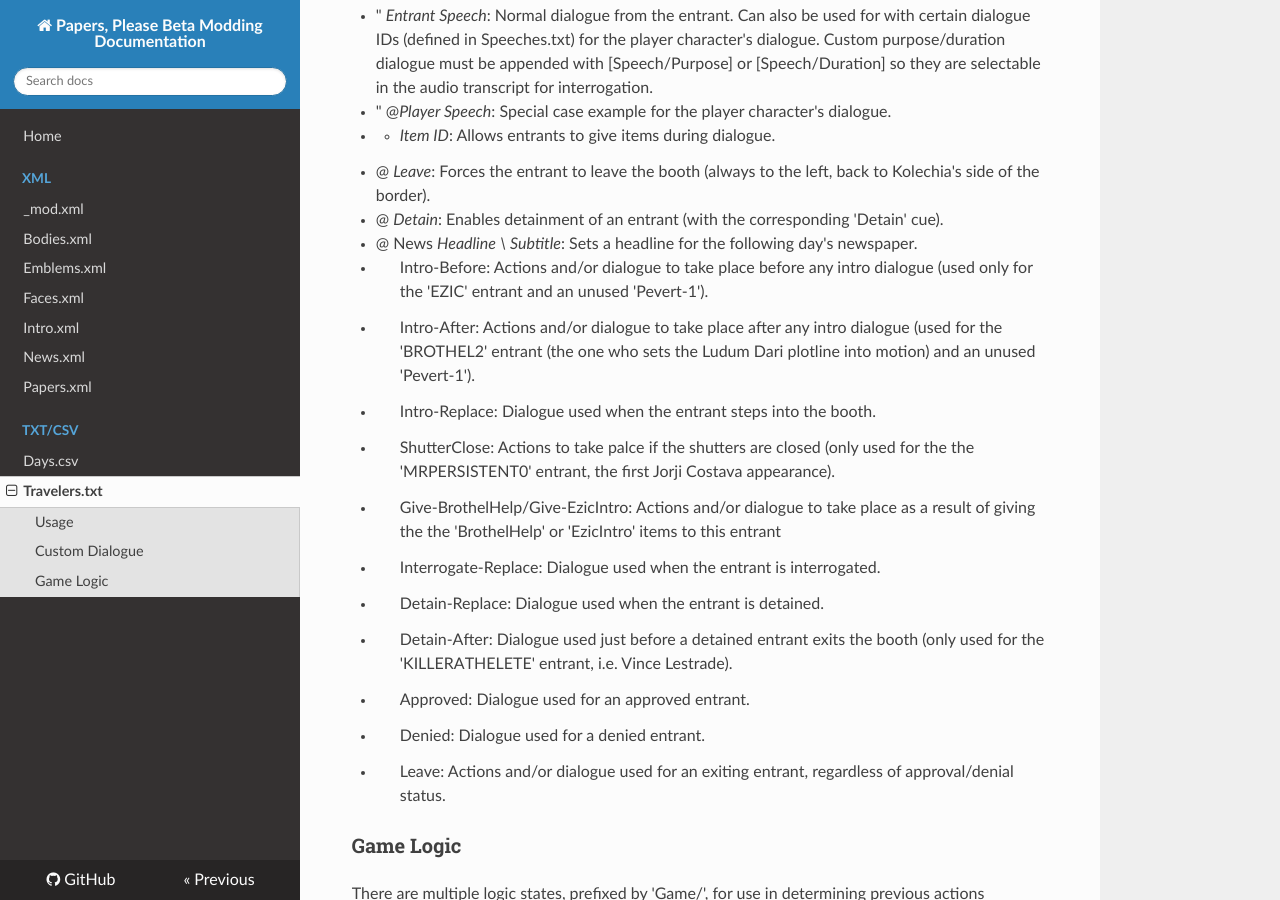
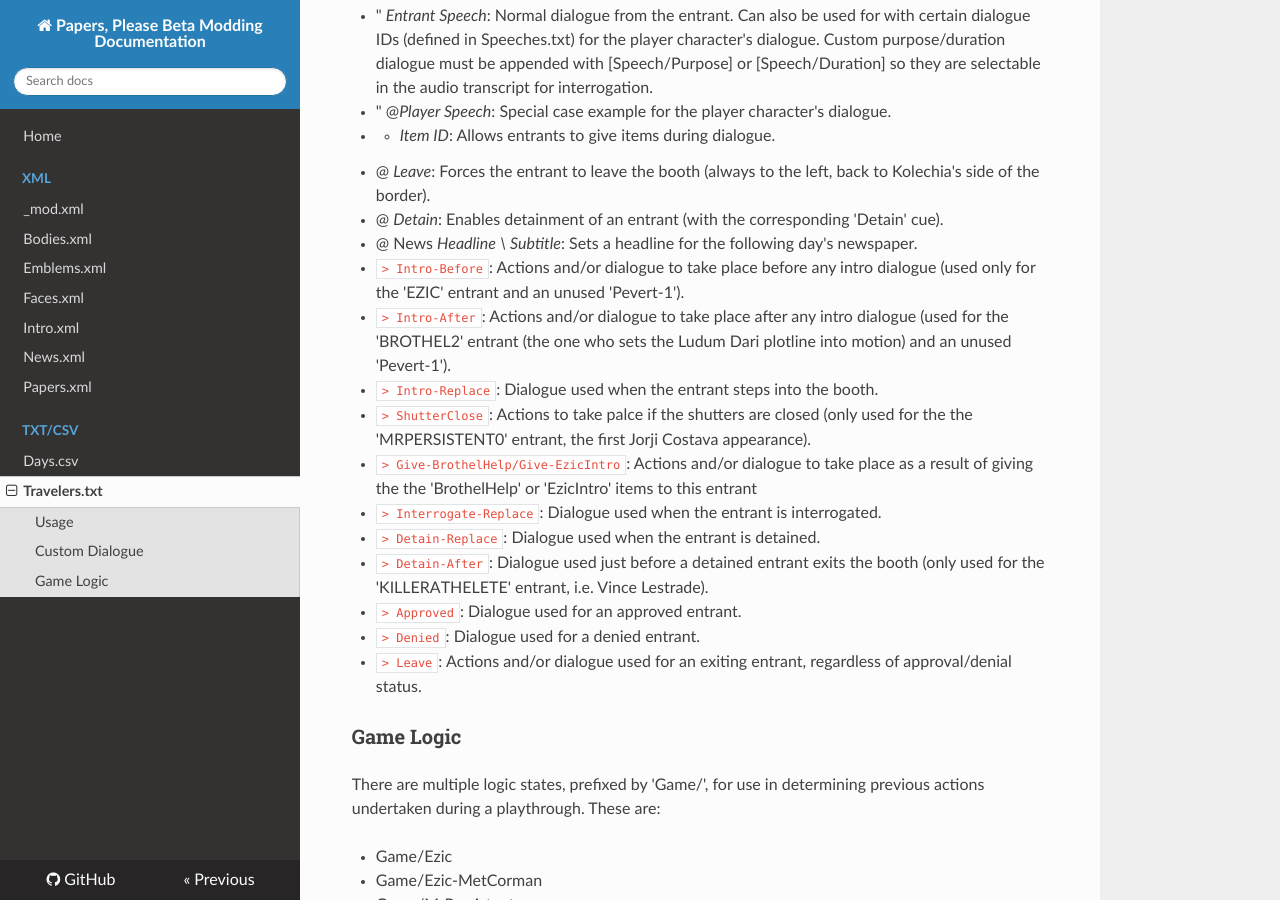
Before and after one commit to marinesciencedude/PapersPleaseModdingDoc, an MkDocs documentation site: the page built from docs/txt-csv/Travelers.md, in a window 1280 px wide and 900 px high, scrolled down 1480 px. Built offline with MkDocs 1.6.1, drawn with Linux system fonts in a browser that asks for light colours; nearby versions of some CDN libraries; some of the changed text lies outside the part shown.

````diff
--- a/docs/txt-csv/Travelers.md
+++ b/docs/txt-csv/Travelers.md
@@ -61,17 +61,17 @@ RANOM_ENTRANT
 * @ *Leave*: Forces the entrant to leave the booth (always to the left, back to Kolechia's side of the border).
 * @ *Detain*: Enables detainment of an entrant (with the corresponding 'Detain' cue).
 * @ News *Headline \ Subtitle*: Sets a headline for the following day's newspaper.
-* > Intro-Before: Actions and/or dialogue to take place before any intro dialogue (used only for the 'EZIC' entrant and an unused 'Pevert-1').
-* > Intro-After: Actions and/or dialogue to take place after any intro dialogue (used for the 'BROTHEL2' entrant (the one who sets the Ludum Dari plotline into motion) and an unused 'Pevert-1').
-* > Intro-Replace: Dialogue used when the entrant steps into the booth.
-* > ShutterClose: Actions to take palce if the shutters are closed (only used for the the 'MRPERSISTENT0' entrant, the first Jorji Costava appearance).
-* > Give-BrothelHelp/Give-EzicIntro: Actions and/or dialogue to take place as a result of giving the the 'BrothelHelp' or 'EzicIntro' items to this entrant
-* > Interrogate-Replace: Dialogue used when the entrant is interrogated.
-* > Detain-Replace: Dialogue used when the entrant is detained.
-* > Detain-After: Dialogue used just before a detained entrant exits the booth (only used for the 'KILLERATHELETE' entrant, i.e. Vince Lestrade).
-* > Approved: Dialogue used for an approved entrant.
-* > Denied: Dialogue used for a denied entrant.
-* > Leave: Actions and/or dialogue used for an exiting entrant, regardless of approval/denial status.
+* `> Intro-Before`: Actions and/or dialogue to take place before any intro dialogue (used only for the 'EZIC' entrant and an unused 'Pevert-1').
+* `> Intro-After`: Actions and/or dialogue to take place after any intro dialogue (used for the 'BROTHEL2' entrant (the one who sets the Ludum Dari plotline into motion) and an unused 'Pevert-1').
+* `> Intro-Replace`: Dialogue used when the entrant steps into the booth.
+* `> ShutterClose`: Actions to take palce if the shutters are closed (only used for the the 'MRPERSISTENT0' entrant, the first Jorji Costava appearance).
+* `> Give-BrothelHelp/Give-EzicIntro`: Actions and/or dialogue to take place as a result of giving the the 'BrothelHelp' or 'EzicIntro' items to this entrant
+* `> Interrogate-Replace`: Dialogue used when the entrant is interrogated.
+* `> Detain-Replace`: Dialogue used when the entrant is detained.
+* `> Detain-After`: Dialogue used just before a detained entrant exits the booth (only used for the 'KILLERATHELETE' entrant, i.e. Vince Lestrade).
+* `> Approved`: Dialogue used for an approved entrant.
+* `> Denied`: Dialogue used for a denied entrant.
+* `> Leave`: Actions and/or dialogue used for an exiting entrant, regardless of approval/denial status.
 
 ### Game Logic
 
@@ -175,3 +175,42 @@ HUSBAND_WIFE_TEAM
 ```
 
 As usual, by default Game/HusbandWifeTeam is set to the blank "". Regardless of the player's choice, the entrant is set to be female the next time it enters the booth. If the Husband is approved, the Wife will enter and allow the usual approval/denial. If the Husband is denied, the Wife will e with a different Intro dialogue and promptly leave the booth.
+
+ Finally, the 'BROTHEL3' (Dari Ludum) and 'KILLER ATHLETE' (Vince Lestrade) entrants show how to make information on an item selectable for interrogation:
+
+ ```
+ BROTHEL3
+	= nation Arstotzka
+	= name Dari-Ludum
+	= gender M
+	= want BrothelHelp
+	= error BrothelHelp
+	= face M-11-12-8-5
+	( PimpName
+		.*/Name
+		BrothelHelp
+ ```
+
+ * ( PimpName
+ 	* .*/Name: The field this information belongs to.
+	* BrothelHelp: The ID of the item this information is found on.
+
+ ```
+ KILLERATHLETE
+	= nation Republia
+	= gender M
+	= name Vince-Lestrade
+	= face M-3-3-10-10
+	+ Passport
+	+ EntryPermit
+	= purpose transit
+	= error Bulletin-News0News1
+	( KillerName0
+		.*/Name
+		.*/Face
+		Bulletin/News0
+	( KillerName1
+		.*/Name
+		.*/Face
+		Bulletin/News1
+ ```
````
Also changed, not shown: other parts of docs/txt-csv/Travelers.md (+1 -1 lines).
